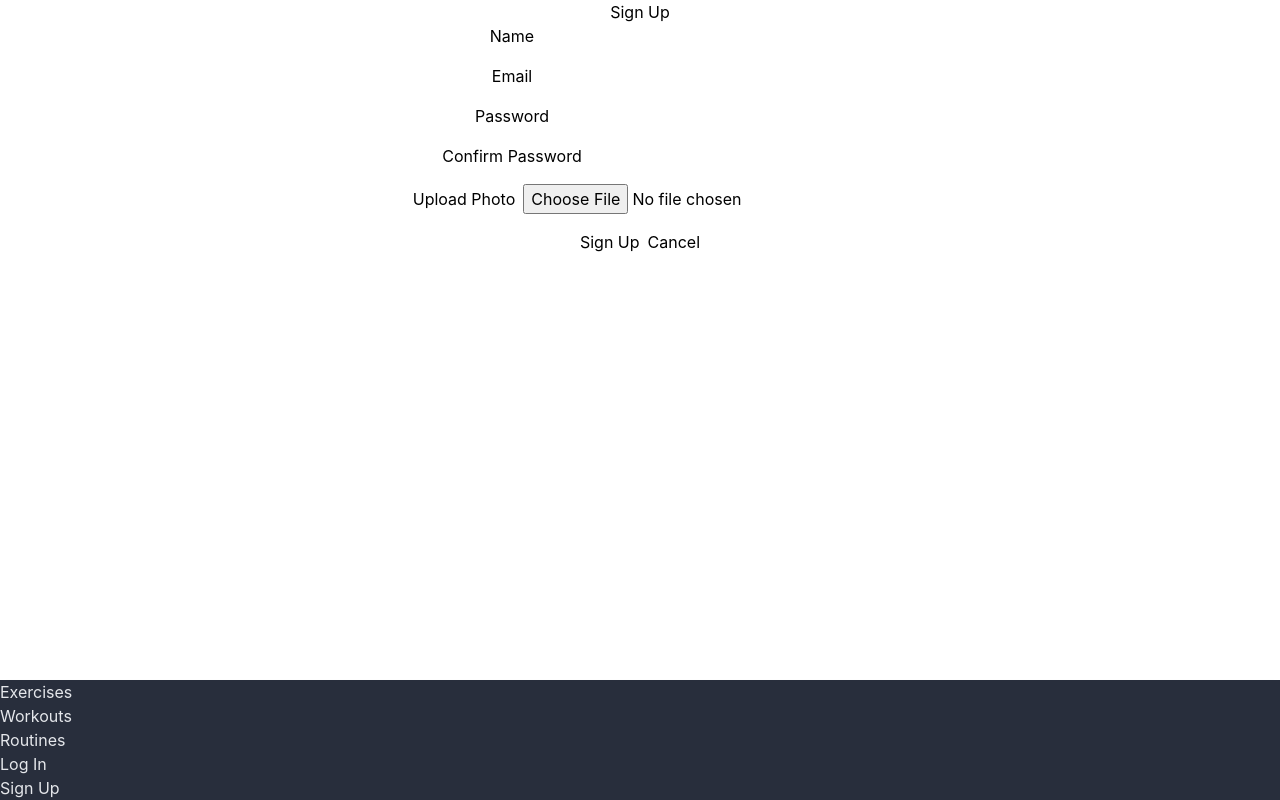
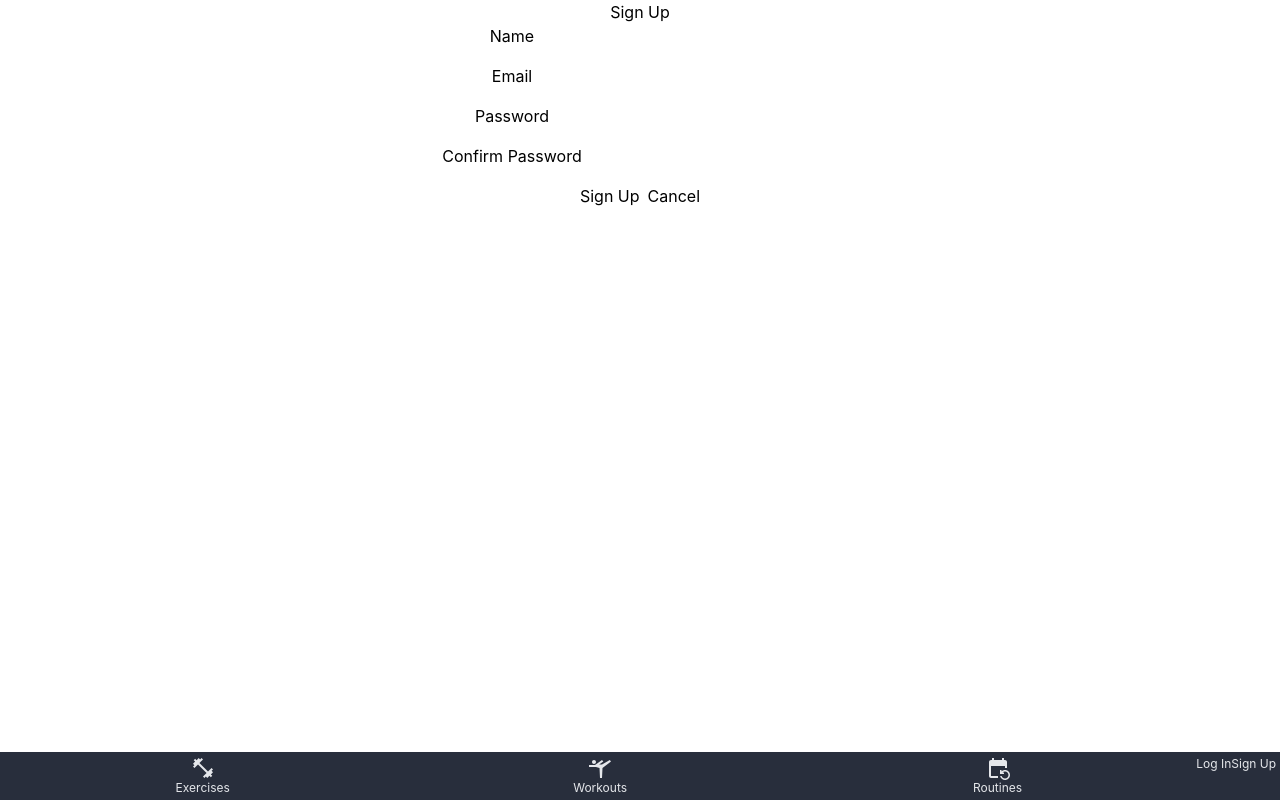
Before and after one commit to maxmay94/lifted-front-end, a React (Create React App) app: page /signup in a window 1280 px wide. Built offline with nearby package versions, Linux system fonts and the light colour scheme; no server answers.

Commit message:
update logout and remove photo from signup

```diff
--- a/src/App.jsx
+++ b/src/App.jsx
@@ -6,7 +6,7 @@ import { Routes, Route, useNavigate, Navigate } from 'react-router-dom'
 import Signup from './pages/Signup/Signup'
 import Login from './pages/Login/Login'
 import Landing from './pages/Landing/Landing'
-import Profiles from './pages/Profiles/Profiles'
+import Profile from './pages/Profiles/Profile'
 import ChangePassword from './pages/ChangePassword/ChangePassword'
 
 // components
@@ -24,6 +24,7 @@ const App = () => {
   const navigate = useNavigate()
 
   const handleLogout = () => {
+    console.log("LOGGING OUT")
     authService.logout()
     setUser(null)
     navigate('/')
@@ -47,10 +48,10 @@ const App = () => {
           element={<Login handleSignupOrLogin={handleSignupOrLogin} />}
         />
         <Route
-          path="/profiles"
+          path="/profile"
           element={
             <ProtectedRoute user={user}>
-              <Profiles />
+              <Profile user={user} handleLogout={handleLogout}/>
             </ProtectedRoute>
           }
         />
--- a/src/components/NavBar/NavBar.jsx
+++ b/src/components/NavBar/NavBar.jsx
@@ -40,7 +40,7 @@ const NavBar = ({ user, handleLogout }) => {
 
             <li className='flex-1'>
               <div className='text-center hover:text-amber-600'>
-                <Link to="/profiles">
+                <Link to="/profile">
                   <AccountBoxIcon />
                   <br />
                   <p>Profile</p>
@@ -50,10 +50,31 @@ const NavBar = ({ user, handleLogout }) => {
 
           </ul>
         :
-          <ul>
-            <li>Exercises</li>
-            <li>Workouts</li>
-            <li>Routines</li>
+          <ul className='flex p-1 text-xs'>
+            <li className='flex-1'>
+              <div className='text-center hover:text-amber-600'>
+                <FitnessCenterSharpIcon />
+                <br />
+                <p>Exercises</p>
+              </div>
+            </li>
+
+            <li className='flex-1'>
+              <div className='text-center hover:text-amber-600'>
+                <SportsGymnasticsIcon/>
+                <br />
+                <p>Workouts</p>
+              </div>
+            </li>
+
+            <li className='flex-1'>
+              <div className='text-center hover:text-amber-600'>
+                <EventRepeatIcon />
+                <br />
+                <p>Routines</p>
+              </div>
+            </li>
+
             <li><Link to="/login">Log In</Link></li>
             <li><Link to="/signup">Sign Up</Link></li>
           </ul>
--- a/src/components/SignupForm/SignupForm.jsx
+++ b/src/components/SignupForm/SignupForm.jsx
@@ -11,7 +11,6 @@ const SignupForm = props => {
     password: '',
     passwordConf: '',
   })
-  const [photoData, setPhotoData] = useState({})
 
   const handleChange = e => {
     props.updateMessage('')
@@ -21,14 +20,10 @@ const SignupForm = props => {
     })
   }
 
-  const handleChangePhoto = (evt) => {
-    setPhotoData({ photo: evt.target.files[0] })
-  }
-
   const handleSubmit = async e => {
     e.preventDefault()
     try {
-      await authService.signup(formData, photoData.photo)
+      await authService.signup(formData)
       props.handleSignupOrLogin()
       navigate('/')
     } catch (err) {
@@ -94,17 +89,7 @@ const SignupForm = props => {
           onChange={handleChange}
         />
       </div>
-      <div className={styles.inputContainer}>
-        <label htmlFor="photo-upload" className={styles.label}>
-          Upload Photo
-        </label>
-        <input
-          type="file"
-          id="photo-upload"
-          name="photo"
-          onChange={handleChangePhoto}
-        />
-      </div>
+
       <div className={styles.inputContainer}>
         <button disabled={isFormInvalid()} className={styles.button}>
           Sign Up
--- /dev/null
+++ b/src/pages/Profiles/Profile.jsx
@@ -0,0 +1,15 @@
+import { useState, useEffect } from 'react'
+import { Link } from 'react-router-dom'
+import * as profileService from '../../services/profileService'
+
+const Profile = ({user, handleLogout}) => {
+
+  return (
+    <div>
+      <h1>Welcome to your profile page</h1>
+      <Link to="" onClick={handleLogout}>LOG OUT</Link>
+    </div>
+  )
+}
+
+export default Profile
--- a/src/pages/Profiles/Profiles.jsx
+++ /dev/null
@@ -1,31 +0,0 @@
-import { useState, useEffect } from 'react'
-import * as profileService from '../../services/profileService'
-
-const Profiles = () => {
-  const [profiles, setProfiles] = useState([])
-
-  useEffect(() => {
-    const fetchProfiles = async () => {
-      const profileData = await profileService.getAllProfiles()
-      setProfiles(profileData)
-    }
-    fetchProfiles()
-  }, [])
-
-  return (
-    <>
-      <h1>Hello. This is a list of all the profiles.</h1>
-      {profiles.length ?
-        <>
-          {profiles.map(profile =>
-            <p key={profile._id}>{profile.name}</p>
-          )}
-        </>
-      :
-        <p>No profiles yet</p>
-      }
-    </>
-  )
-}
-
-export default Profiles
```
